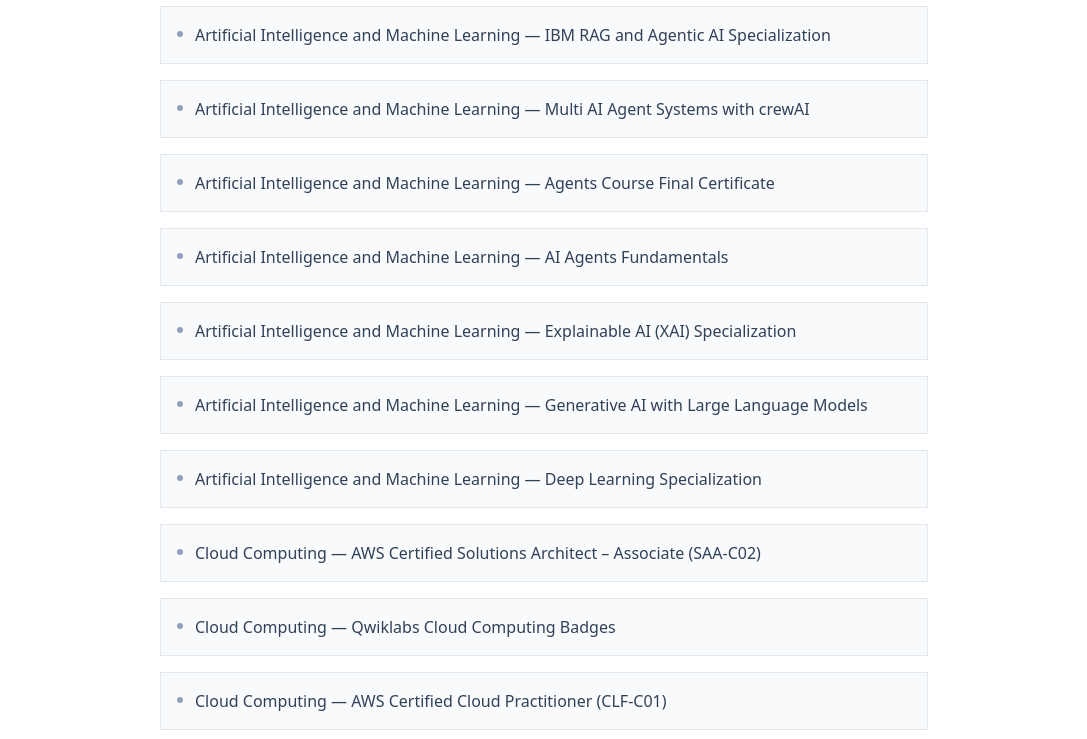
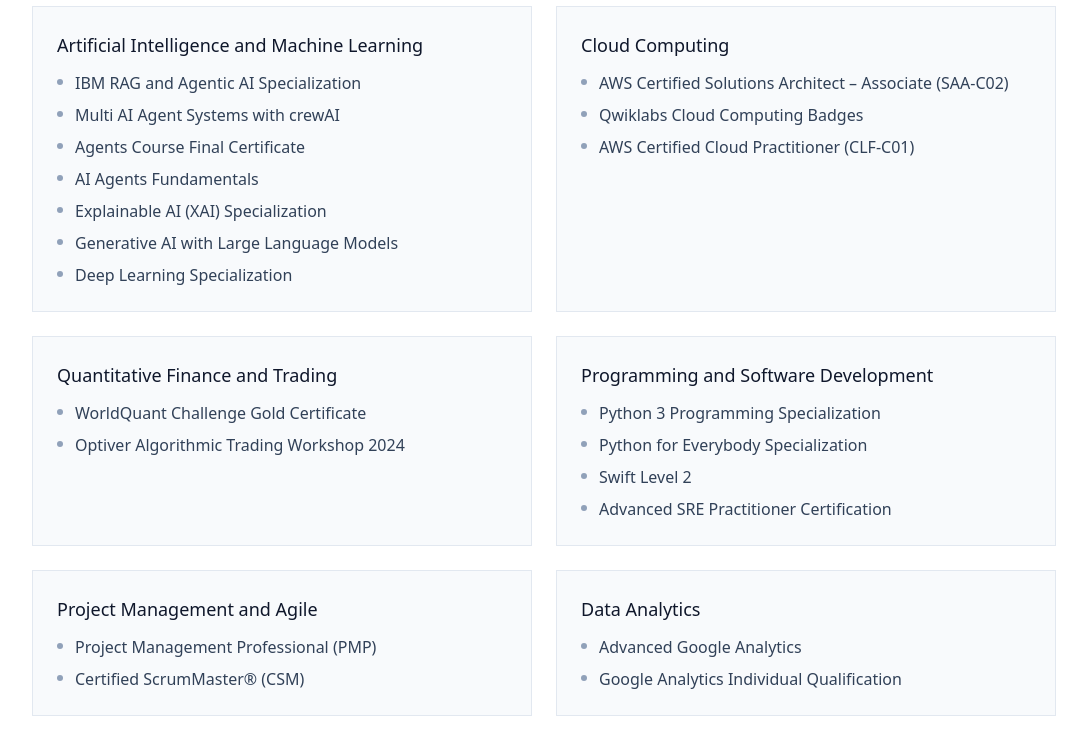
Before and after one commit to Chen-XueWen/Chen-XueWen.github.io, a React (Vite) app: page / in a window 1280 px wide. Shown: the part 6620-7359 px from the top of the page, without its empty margins (96-1183 px from the left). Built offline with nearby package versions, Linux system fonts and the light colour scheme.

Commit message:
update structure for certifications

```diff
--- a/src/App.jsx
+++ b/src/App.jsx
@@ -523,6 +523,24 @@
               <div className="w-16 h-0.5 bg-slate-900 mx-auto"></div>
             </div>
 
+            {/* Certifications: support categorized or flat lists */}
+            {Array.isArray(certifications) && certifications.length > 0 && typeof certifications[0] === 'object' && certifications[0].items ? (
+              <div className="grid md:grid-cols-2 gap-6 max-w-5xl mx-auto">
+                {certifications.map((cat, idx) => (
+                  <div key={idx} className="bg-slate-50 border border-slate-200 p-6">
+                    <h3 className="text-lg font-medium text-slate-900 mb-3">{cat.category}</h3>
+                    <div className="space-y-2">
+                      {(cat.items || []).map((item, i) => (
+                        <div key={i} className="flex items-start space-x-3">
+                          <div className="w-1.5 h-1.5 bg-slate-400 rounded-full mt-2 flex-shrink-0"></div>
+                          <span className="text-slate-700">{item}</span>
+                        </div>
+                      ))}
+                    </div>
+                  </div>
+                ))}
+              </div>
+            ) : (
               <div className="max-w-3xl mx-auto space-y-4">
                 {certifications.map((cert, index) => (
                   <div key={index} className="flex items-start space-x-3 bg-slate-50 border border-slate-200 p-4">
@@ -531,6 +549,7 @@
                   </div>
                 ))}
               </div>
+            )}
           </motion.div>
         </div>
       </section>
--- a/src/content.json
+++ b/src/content.json
@@ -134,27 +134,62 @@
     }
   ],
   "certifications": [
-    "Artificial Intelligence and Machine Learning — IBM RAG and Agentic AI Specialization",
-    "Artificial Intelligence and Machine Learning — Multi AI Agent Systems with crewAI",
-    "Artificial Intelligence and Machine Learning — Agents Course Final Certificate",
-    "Artificial Intelligence and Machine Learning — AI Agents Fundamentals",
-    "Artificial Intelligence and Machine Learning — Explainable AI (XAI) Specialization",
-    "Artificial Intelligence and Machine Learning — Generative AI with Large Language Models",
-    "Artificial Intelligence and Machine Learning — Deep Learning Specialization",
-    "Cloud Computing — AWS Certified Solutions Architect – Associate (SAA-C02)",
-    "Cloud Computing — Qwiklabs Cloud Computing Badges",
-    "Cloud Computing — AWS Certified Cloud Practitioner (CLF-C01)",
-    "Quantitative Finance and Trading — WorldQuant Challenge Gold Certificate",
-    "Quantitative Finance and Trading — Optiver Algorithmic Trading Workshop 2024",
-    "Programming and Software Development — Python 3 Programming Specialization",
-    "Programming and Software Development — Python for Everybody Specialization",
-    "Programming and Software Development — Swift Level 2",
-    "Programming and Software Development — Advanced SRE Practitioner Certification",
-    "Project Management and Agile — Project Management Professional (PMP)",
-    "Project Management and Agile — Certified ScrumMaster® (CSM)",
-    "Data Analytics — Advanced Google Analytics",
-    "Data Analytics — Google Analytics Individual Qualification",
-    "Cyber Security — NICF - Cyber Security for ICT Professionals"
+    {
+      "category": "Artificial Intelligence and Machine Learning",
+      "items": [
+        "IBM RAG and Agentic AI Specialization",
+        "Multi AI Agent Systems with crewAI",
+        "Agents Course Final Certificate",
+        "AI Agents Fundamentals",
+        "Explainable AI (XAI) Specialization",
+        "Generative AI with Large Language Models",
+        "Deep Learning Specialization"
+      ]
+    },
+    {
+      "category": "Cloud Computing",
+      "items": [
+        "AWS Certified Solutions Architect – Associate (SAA-C02)",
+        "Qwiklabs Cloud Computing Badges",
+        "AWS Certified Cloud Practitioner (CLF-C01)"
+      ]
+    },
+    {
+      "category": "Quantitative Finance and Trading",
+      "items": [
+        "WorldQuant Challenge Gold Certificate",
+        "Optiver Algorithmic Trading Workshop 2024"
+      ]
+    },
+    {
+      "category": "Programming and Software Development",
+      "items": [
+        "Python 3 Programming Specialization",
+        "Python for Everybody Specialization",
+        "Swift Level 2",
+        "Advanced SRE Practitioner Certification"
+      ]
+    },
+    {
+      "category": "Project Management and Agile",
+      "items": [
+        "Project Management Professional (PMP)",
+        "Certified ScrumMaster® (CSM)"
+      ]
+    },
+    {
+      "category": "Data Analytics",
+      "items": [
+        "Advanced Google Analytics",
+        "Google Analytics Individual Qualification"
+      ]
+    },
+    {
+      "category": "Cyber Security",
+      "items": [
+        "NICF - Cyber Security for ICT Professionals"
+      ]
+    }
   ],
   "achievements": [
     {
```
Lines whose indentation alone changed are shown as unchanged.
